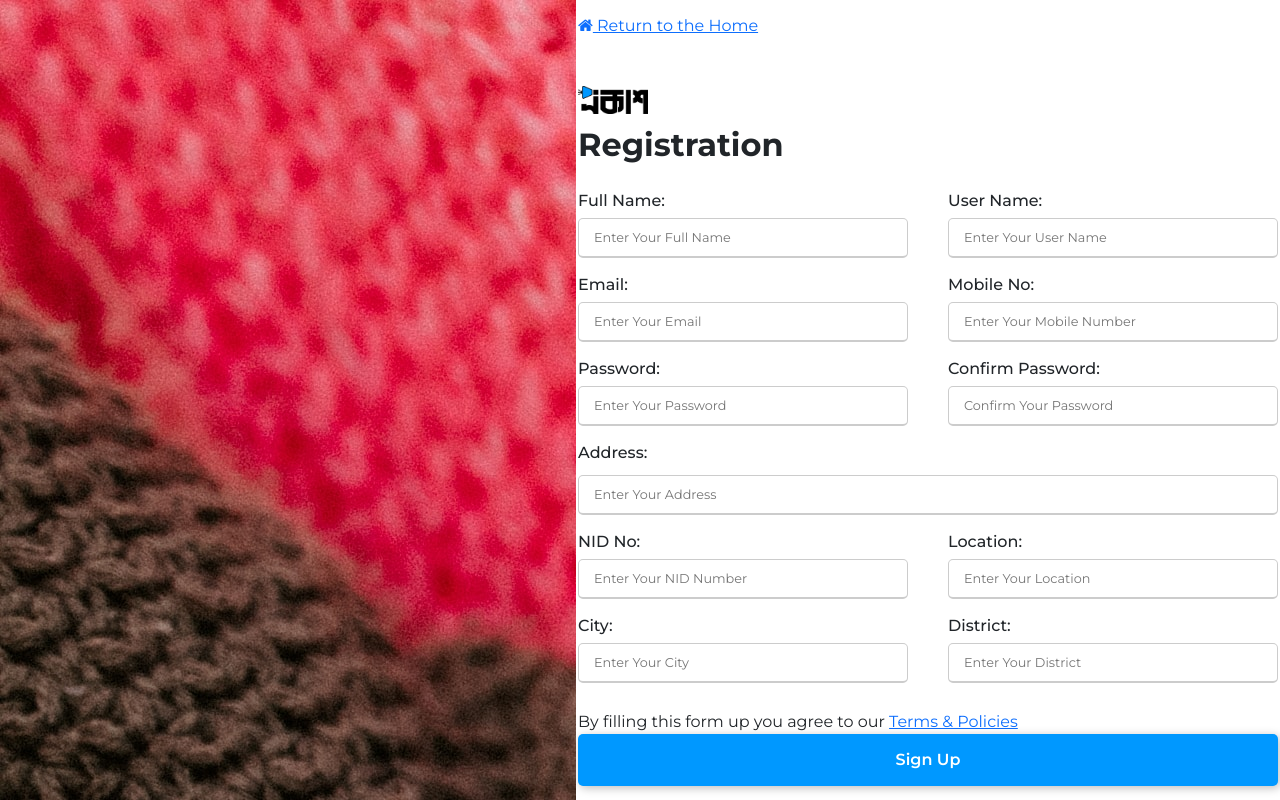
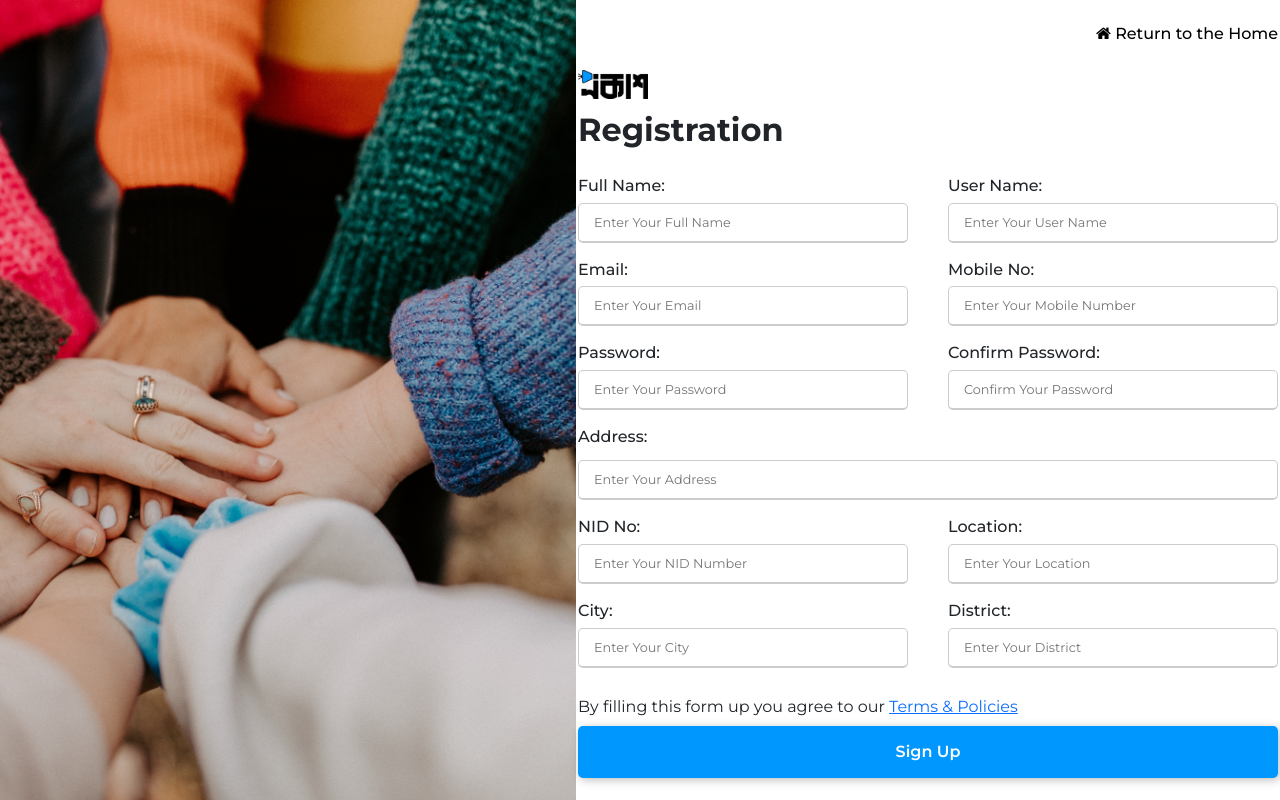
Before and after one commit to mirzatawhid/Prokash, a PHP site: page /register.php in a window 1280 px wide. Run offline with PHP 8.4, Linux system fonts and the light colour scheme.

Commit message:
Registration alert,bug,backlog fixed

```diff
--- a/register.css
+++ b/register.css
@@ -6,23 +6,23 @@
     font-family: "Montserrat",sans-serif;
 }
 
-.container{
+.reg_container{
     position: block;
 }
 
-.side_image{
+.reg_container .side_image{
     width: 45%;
     height: 100vh;
     padding-right: 2%;
-    left: 0;
-    top: 0;
+    display: flex;
+    align-items: center;
+    justify-content: center;
+    flex-direction: column;
+    background-size: cover;
+    background-position: center;
 }
 
-.side_image img{
-    width: 100%;
-    height: 100vh;
-    object-fit: cover;
-}
+
 
 .side_form{
     width: 55%;
@@ -39,6 +39,7 @@
 .form_container{
     max-width: 700px;
     width: 100%;
+    position: relative;
 }
 
 .form_container .top_logo{
@@ -112,3 +113,24 @@
     background: none;
     color: black;
 }
+
+.alertbox{
+    width: 50%;
+    text-align: center;
+    box-shadow: 2px 2px 10px rgba(0, 0, 0, 0.26);
+}
+
+.home_button{
+    position: absolute;
+    right: 0;
+}
+
+.home_button a{
+    text-decoration: none;
+    color: black;
+    font-weight: 500;
+}
+
+.terms{
+    margin-bottom: 1%;
+}
```
Also changed, not shown: login.css (+5 -4 lines), login.php (+8 -6 lines).
